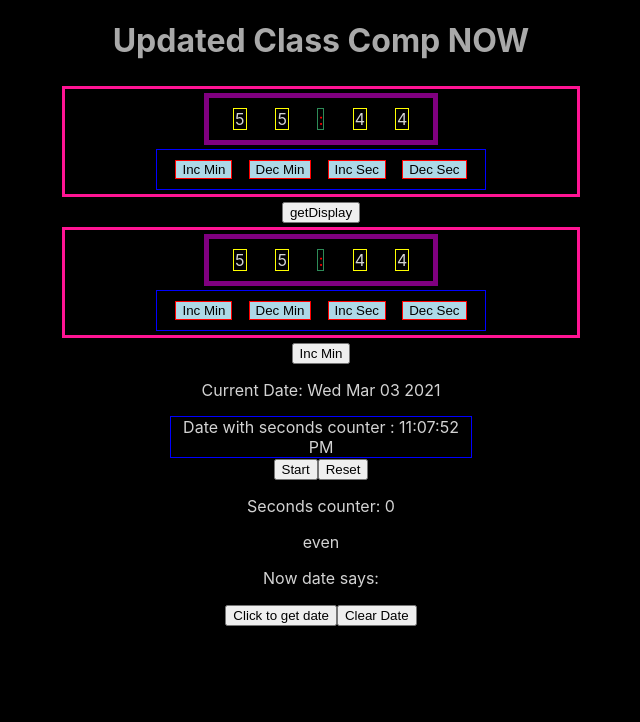
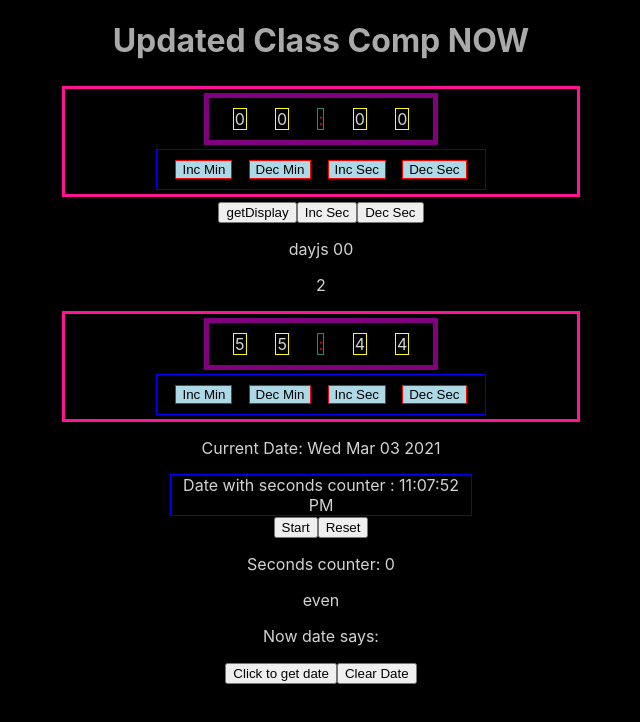
Before and after one commit to stevekutz/timerReact_state_2dig, a React (Create React App) app in the folder app/: page / in a window 1280 px wide. Shown: the top 722 px of the page, without its empty margins (319-959 px from the left). Built offline with nearby package versions, Linux system fonts and the light colour scheme.

Commit message:
used date-js to control timer display and seconds inc/dec

```diff
--- a/app/src/comp/Timer.js
+++ b/app/src/comp/Timer.js
@@ -74,6 +74,7 @@ class Timer extends Component {
         // setup for Date with seconds counter
         setInterval(() => {
             this.setState({timeCounter: new Date()});
+            // this.setState({dayTime: dayjs().startOf('day')})
         }, 1000)
 
         // setup for start/stop timer
@@ -169,7 +170,9 @@ class Timer extends Component {
 
         if(this.state.timerActive) {
             this.setState({secondsCount: this.state.secondsCount + 1})
+            this.setState({dayTime: this.state.dayTime.add(1, 's')});
             this.assignDigits();
+            this.getDisplay();
 
         } else {
             this.setState({secondsCount: this.state.secondsCount });
@@ -314,14 +317,16 @@ class Timer extends Component {
         //     this.setState({secDigits: this.state.secDigits + 1})
         // }
 
-
-
+        this.setState({dayTime: this.state.dayTime.add(1, 's')});
+        this.setState({secondsCount: this.state.secondsCount + 1});
     }
 
     decSec = () => {
-        if (this.state.secDigits > 0 && this.state.secDigits <= 59) {
-            this.setState({secDigits: this.state.secDigits - 1})
-        }
+        // if (this.state.secDigits > 0 && this.state.secDigits <= 59) {
+        //     this.setState({secDigits: this.state.secDigits - 1})
+        // }
+        this.setState({dayTime: this.state.dayTime.subtract(1, 's')});
+        this.setState({secondsCount: this.state.secondsCount - 1});
     }
 
     render() {
@@ -333,6 +338,7 @@ class Timer extends Component {
         //     intType = <p> ODD </p>
         // }
 
+
         this.state.secondsCount %2 === 0 ? intType = <p> even </p> : intType = <p> ODD </p>
 
 
@@ -340,16 +346,24 @@ class Timer extends Component {
             <Timer_div>
 
                 <TimerDisplay
-                    min_tens = {this.state.minDigits.toString().slice(-2,1)}
-                    min_ones = {this.state.minDigits.toString().slice(-1)}
+                    min_tens = {this.state.dayTime.format('mm').slice(-2,1)}
+                    min_ones = {this.state.dayTime.format('mm').slice(-1)}
                     colon = ":"
-                    sec_tens = {this.state.secDigits.toString().slice(-2,1)}
-                    sec_ones = {this.state.secDigits.toString().slice(-1)}
-
+                    sec_tens = {this.state.dayTime.format('ss').slice(-2,1)}
+                    sec_ones = {this.state.dayTime.format('ss').slice(-1)}
+                    incSec_handler = {this.incSec}
+                    decSec_handler = {this.decSec}
                 />
                 <div>
                     <button onClick = {this.getDisplay}> getDisplay </button>
+                    <button onClick = {this.incSec}> Inc Sec </button>
+                    <button onClick = {this.decSec}> Dec Sec</button>
                 </div>
+
+                <p> dayjs {this.state.dayTime.format('ss')}</p>
+                <p> {this.state.intervalID} </p>
+
+
 
                 <TimerDisplay
                     min_tens = {this.state.minDigits.toString().slice(-2,1)}
@@ -360,7 +374,6 @@ class Timer extends Component {
                     incMin_handler = {this.incMin}
                 />
 
-                <button onClick = {this.incMin}> Inc Min </button>
 
                 <p>  Current Date: {new Date().toDateString()}</p>
                 <div>
--- a/app/src/comp/TimerDisplay.js
+++ b/app/src/comp/TimerDisplay.js
@@ -31,8 +31,8 @@ const TimerDisplay = (props) => {
                         <DigitControlButton onClick = {props.incMin_handler}> Inc Min </DigitControlButton>
                         <DigitControlButton> Dec Min </DigitControlButton>
 
-                        <DigitControlButton> Inc Sec </DigitControlButton>
-                        <DigitControlButton> Dec Sec </DigitControlButton>
+                        <DigitControlButton onClick = {props.incSec_handler}> Inc Sec </DigitControlButton>
+                        <DigitControlButton onClick = {props.decSec_handler}> Dec Sec </DigitControlButton>
                     </DisplayDigitControls>
 
 
```
